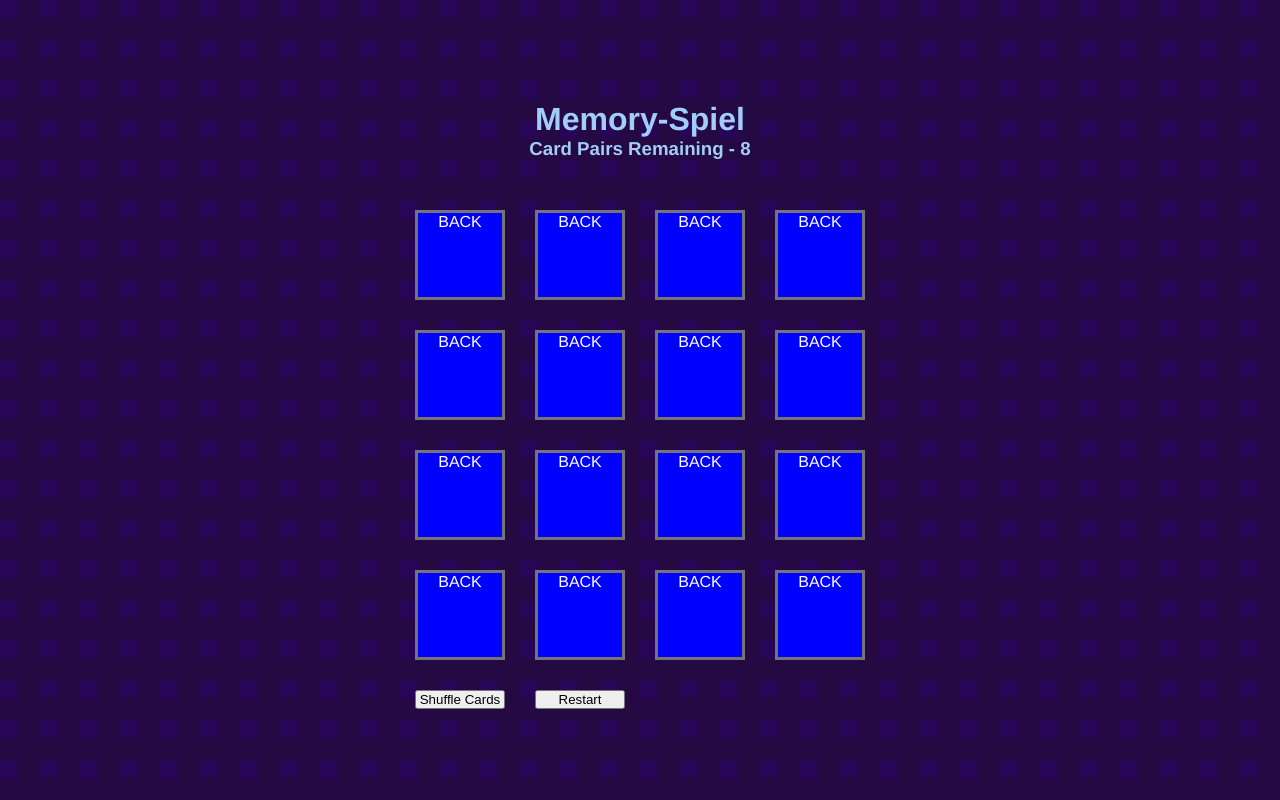
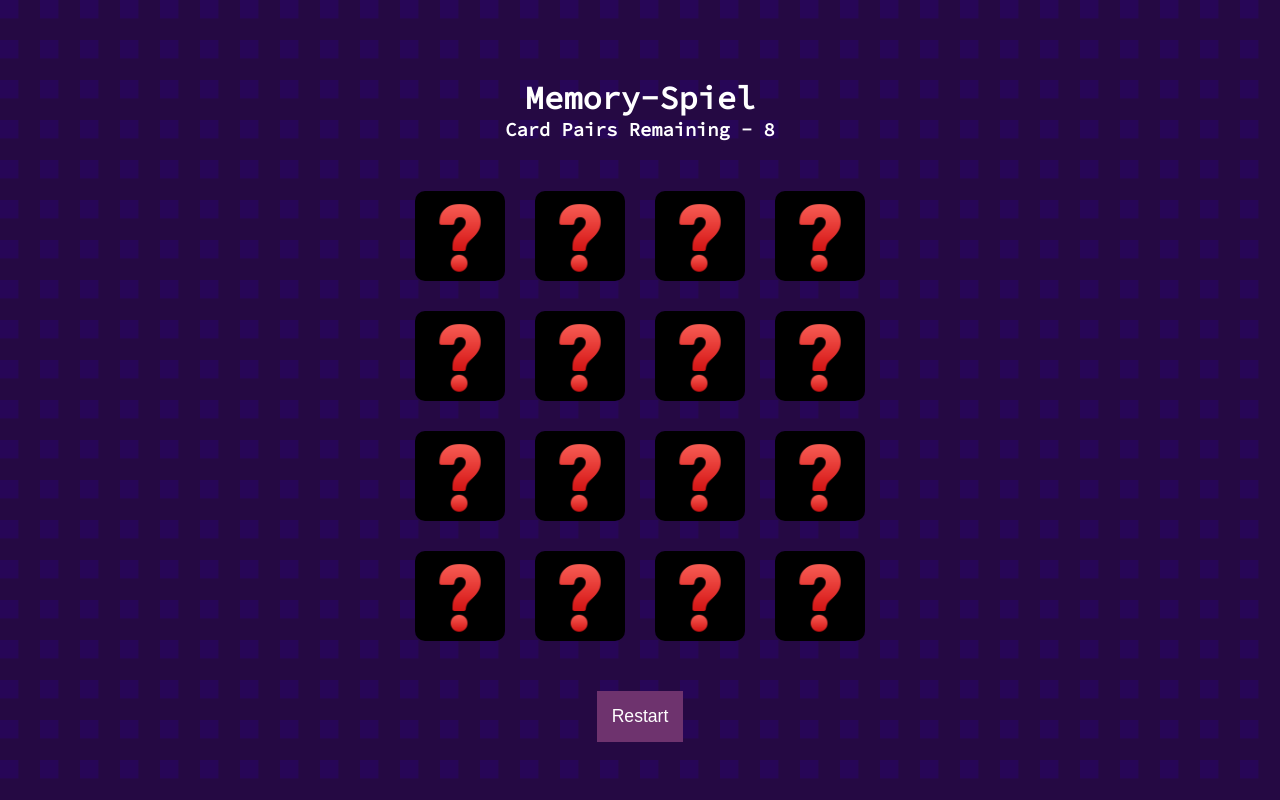
Before and after one commit to Alek-Jakim/memory-spiel, a Vue app: page / in a window 1280 px wide. Built offline with nearby package versions, Linux system fonts and the light colour scheme.

Commit message:
the player cannot click the same card twice

```diff
--- a/src/App.vue
+++ b/src/App.vue
@@ -13,10 +13,10 @@
         :isCorrect="card.isCorrect"
         @select-card="toggleFlipCard"
       />
-      <button @click="shuffleCards">Shuffle Cards</button>
-      <button @click="restartGame">Restart</button>
+
       <!--<h2>{{ chosenCards }}</h2>-->
     </section>
+    <button @click="restartGame">Restart</button>
   </div>
 </template>
 
@@ -112,9 +112,23 @@ export default {
       cards.value[payload.position].isVisible = true;
       //!cards.value[payload.position].isVisible - if you wanna switch on/off;
 
-      chosenCards.value[0]
-        ? (chosenCards.value[1] = payload)
-        : (chosenCards.value[0] = payload);
+      if (chosenCards.value[0]) {
+        //If I clicked on the same card twice, it registered it as true so this if statement is to prevent that
+        if (
+          chosenCards.value[0].position === payload.position &&
+          chosenCards.value[0].positionValue === payload.positionValue
+        ) {
+          return;
+        }
+
+        chosenCards.value[1] = payload;
+      } else {
+        chosenCards.value[0] = payload;
+      }
+
+      // chosenCards.value[0]
+      //   ? (chosenCards.value[1] = payload)
+      //   : (chosenCards.value[0] = payload);
     };
 
     watch(
@@ -162,6 +176,8 @@ export default {
 </script>
 
 <style>
+@import url("https://fonts.googleapis.com/css2?family=Source+Code+Pro&display=swap");
+
 * {
   padding: 0;
   margin: 0;
@@ -178,11 +194,11 @@ body {
 }
 
 #app {
-  font-family: Avenir, Helvetica, Arial, sans-serif;
+  font-family: "Source Code Pro", monospace;
   -webkit-font-smoothing: antialiased;
   -moz-osx-font-smoothing: grayscale;
   text-align: center;
-  color: #a1cdf8;
+  color: #fff;
   margin-top: 60px;
 }
 
@@ -196,11 +212,38 @@ body {
 
 .board {
   margin: 50px auto;
+  width: 100%;
   display: grid;
-  grid-template-columns: 90px 90px 90px 90px;
-  grid-template-rows: 90px 90px 90px 90px;
+  grid-template-columns: repeat(4, 90px);
+  grid-template-rows: repeat(4, 90px);
   grid-column-gap: 30px;
   grid-row-gap: 30px;
   justify-content: center;
 }
+
+/*
+.btn-container {
+  width: 400px;
+  margin: 30px auto;
+  display: flex;
+  justify-content: space-evenly;
+  align-items: center;
+  flex-direction: row;
+}
+*/
+button {
+  padding: 15px;
+  margin-bottom: 40px;
+  font-size: 1.1rem;
+  border: none;
+  outline: none;
+  background: rgb(110, 51, 110);
+  color: #fff;
+  transition: 0.5s ease-in-out;
+}
+button:hover {
+  background: #fff;
+  color: rgb(110, 51, 110);
+  border-radius: 10px;
+}
 </style>
--- a/src/components/Card.vue
+++ b/src/components/Card.vue
@@ -3,7 +3,7 @@
     <div v-if="isVisible" class="card-side card-front">
       {{ value }} - {{ position }}
     </div>
-    <div v-else class="card-side card-back">BACK</div>
+    <div v-else class="card-side card-back"></div>
   </div>
 </template>
 
@@ -45,8 +45,16 @@ export default {
 
 <style>
 .card {
-  border: 3px solid rgb(116, 116, 116);
   position: relative;
+}
+
+.card:hover {
+  border: 2px solid rgba(200, 138, 236, 0.7);
+  border-radius: 10px;
+}
+
+.card-side {
+  border-radius: 10px;
 }
 
 .card-side {
@@ -61,7 +69,8 @@ export default {
 }
 
 .card-side.card-back {
-  background: blue;
-  color: #fff;
+  background-image: url("/pictures/q-mark.png");
+  background-color: #000;
+  background-size: contain;
 }
 </style>
```
Also changed, not shown: public/pictures/q-mark.png (added).
